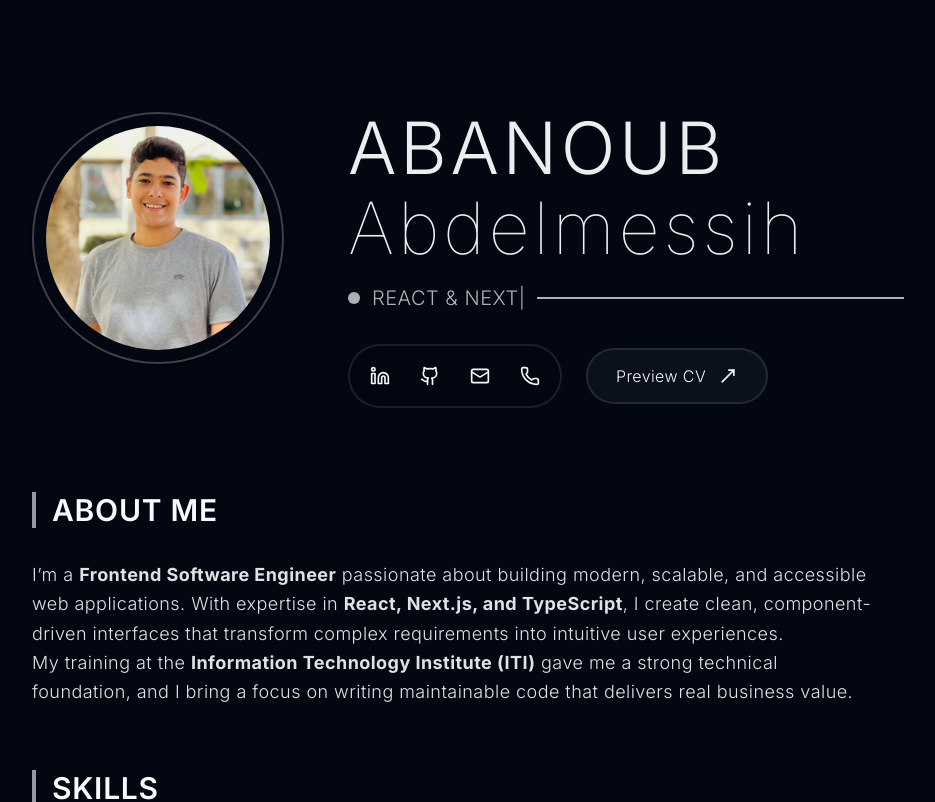
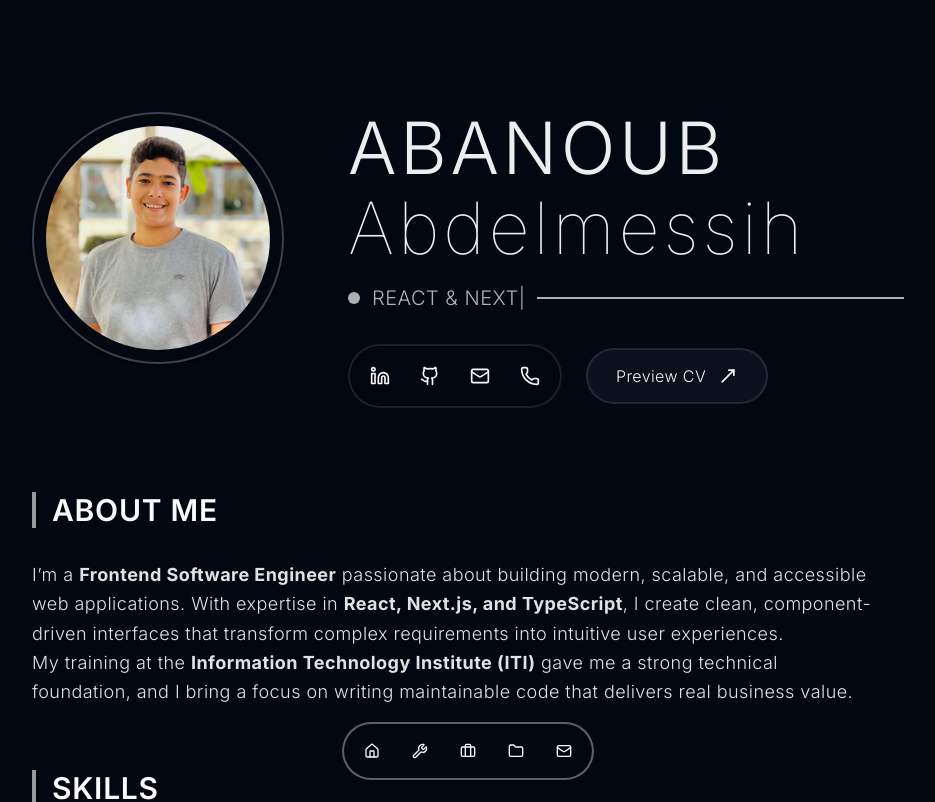
Before and after one commit to abanoub-abdelmessih/Personal-Portfolio, a Next.js app: page / in a window 1280 px wide. Shown: the top 802 px of the page, without its empty margins (172-1107 px from the left). Built offline with nearby package versions, Linux system fonts and the light colour scheme.

Commit message:
add dock

```diff
--- a/package.json
+++ b/package.json
@@ -18,7 +18,7 @@
     "clsx": "^2.1.1",
     "embla-carousel-react": "^8.6.0",
     "lucide-react": "^0.544.0",
-    "motion": "^12.23.22",
+    "motion": "^12.23.24",
     "next": "15.5.4",
     "react": "19.1.0",
     "react-dom": "19.1.0",
--- a/src/app/globals.css
+++ b/src/app/globals.css
@@ -120,6 +120,10 @@
   * {
     @apply border-border outline-ring/50;
   }
+  html {
+    scroll-behavior: smooth;
+    scroll-padding: 50px;
+  }
   body {
     @apply bg-background text-foreground;
   }
--- a/src/app/page.tsx
+++ b/src/app/page.tsx
@@ -1,4 +1,5 @@
 import Contact from "@/components/Contact";
+import { DockComponent } from "@/components/DockComponent";
 import { Footer } from "@/components/Footer";
 import About from "@/sections/About";
 import Experience from "@/sections/Experience";
@@ -19,6 +20,7 @@ export default function Home() {
         <Experience />
         <Projects />
         <Contact />
+        <DockComponent />
       </main>
 
       {/* Footer */}
--- a/src/components/Contact.tsx
+++ b/src/components/Contact.tsx
@@ -115,7 +115,10 @@ function ContactButtons() {
 // --- Main Contact Section ---
 function Contact() {
   return (
-    <section className="border border-secondary flex flex-col items-center justify-center text-center p-8 sm:p-10 lg:p-14 gap-8 rounded-lg">
+    <section
+      id="contact"
+      className="border border-secondary flex flex-col items-center justify-center text-center p-8 sm:p-10 lg:p-14 gap-8 rounded-lg"
+    >
       <SectionDivider icon={<Users size={32} className="text-zinc-200" />} />
 
       <ContactHeader />
--- /dev/null
+++ b/src/components/DockComponent.tsx
@@ -0,0 +1,60 @@
+"use client";
+
+import React from "react";
+import Link from "next/link";
+import { Briefcase, Folder, HomeIcon, Mail, Wrench } from "lucide-react";
+
+import { cn } from "@/lib/utils";
+import { buttonVariants } from "@/components/ui/button";
+import {
+  Tooltip,
+  TooltipContent,
+  TooltipProvider,
+  TooltipTrigger,
+} from "@/components/ui/tooltip";
+import { Dock, DockIcon } from "./ui/dock";
+
+export type IconProps = React.HTMLAttributes<SVGElement>;
+
+const DATA = {
+  navbar: [
+    { href: "#home", icon: HomeIcon, label: "Home" },
+    { href: "#skills", icon: Wrench, label: "Skills" },
+    { href: "#experience", icon: Briefcase, label: "Experience" },
+    { href: "#projects", icon: Folder, label: "Projects" },
+    { href: "#contact", icon: Mail, label: "Contact" },
+  ],
+};
+
+export function DockComponent() {
+  return (
+    <TooltipProvider>
+      <Dock
+        direction="middle"
+        className="fixed inset-x-0 bottom-5 z-10 rounded-full bg-background border-2 border-primary/40"
+      >
+        {DATA.navbar.map((item) => (
+          <DockIcon key={item.label}>
+            <Tooltip>
+              <TooltipTrigger asChild>
+                <Link
+                  href={item.href}
+                  aria-label={item.label}
+                  className={cn(
+                    buttonVariants({ variant: "ghost", size: "icon" }),
+                    "size-12 rounded-full"
+                  )}
+                >
+                  <item.icon className="size-4" />
+                </Link>
+              </TooltipTrigger>
+              <TooltipContent>
+                <p>{item.label}</p>
+              </TooltipContent>
+            </Tooltip>
+          </DockIcon>
+        ))}
+      </Dock>
+    </TooltipProvider>
+  );
+}
--- /dev/null
+++ b/src/components/ui/dock.tsx
@@ -0,0 +1,153 @@
+"use client"
+
+import React, { PropsWithChildren, useRef } from "react"
+import { cva, type VariantProps } from "class-variance-authority"
+import {
+  motion,
+  MotionValue,
+  useMotionValue,
+  useSpring,
+  useTransform,
+} from "motion/react"
+import type { MotionProps } from "motion/react"
+
+import { cn } from "@/lib/utils"
+
+export interface DockProps extends VariantProps<typeof dockVariants> {
+  className?: string
+  iconSize?: number
+  iconMagnification?: number
+  disableMagnification?: boolean
+  iconDistance?: number
+  direction?: "top" | "middle" | "bottom"
+  children: React.ReactNode
+}
+
+const DEFAULT_SIZE = 40
+const DEFAULT_MAGNIFICATION = 60
+const DEFAULT_DISTANCE = 140
+const DEFAULT_DISABLEMAGNIFICATION = false
+
+const dockVariants = cva(
+  "supports-backdrop-blur:bg-white/10 supports-backdrop-blur:dark:bg-black/10 mx-auto mt-8 flex h-[58px] w-max items-center justify-center gap-2 rounded-2xl border p-2 backdrop-blur-md"
+)
+
+const Dock = React.forwardRef<HTMLDivElement, DockProps>(
+  (
+    {
+      className,
+      children,
+      iconSize = DEFAULT_SIZE,
+      iconMagnification = DEFAULT_MAGNIFICATION,
+      disableMagnification = DEFAULT_DISABLEMAGNIFICATION,
+      iconDistance = DEFAULT_DISTANCE,
+      direction = "middle",
+      ...props
+    },
+    ref
+  ) => {
+    const mouseX = useMotionValue(Infinity)
+
+    const renderChildren = () => {
+      return React.Children.map(children, (child) => {
+        if (
+          React.isValidElement<DockIconProps>(child) &&
+          child.type === DockIcon
+        ) {
+          return React.cloneElement(child, {
+            ...child.props,
+            mouseX: mouseX,
+            size: iconSize,
+            magnification: iconMagnification,
+            disableMagnification: disableMagnification,
+            distance: iconDistance,
+          })
+        }
+        return child
+      })
+    }
+
+    return (
+      <motion.div
+        ref={ref}
+        onMouseMove={(e) => mouseX.set(e.pageX)}
+        onMouseLeave={() => mouseX.set(Infinity)}
+        {...props}
+        className={cn(dockVariants({ className }), {
+          "items-start": direction === "top",
+          "items-center": direction === "middle",
+          "items-end": direction === "bottom",
+        })}
+      >
+        {renderChildren()}
+      </motion.div>
+    )
+  }
+)
+
+Dock.displayName = "Dock"
+
+export interface DockIconProps
+  extends Omit<MotionProps & React.HTMLAttributes<HTMLDivElement>, "children"> {
+  size?: number
+  magnification?: number
+  disableMagnification?: boolean
+  distance?: number
+  mouseX?: MotionValue<number>
+  className?: string
+  children?: React.ReactNode
+  props?: PropsWithChildren
+}
+
+const DockIcon = ({
+  size = DEFAULT_SIZE,
+  magnification = DEFAULT_MAGNIFICATION,
+  disableMagnification,
+  distance = DEFAULT_DISTANCE,
+  mouseX,
+  className,
+  children,
+  ...props
+}: DockIconProps) => {
+  const ref = useRef<HTMLDivElement>(null)
+  const padding = Math.max(6, size * 0.2)
+  const defaultMouseX = useMotionValue(Infinity)
+
+  const distanceCalc = useTransform(mouseX ?? defaultMouseX, (val: number) => {
+    const bounds = ref.current?.getBoundingClientRect() ?? { x: 0, width: 0 }
+    return val - bounds.x - bounds.width / 2
+  })
+
+  const targetSize = disableMagnification ? size : magnification
+
+  const sizeTransform = useTransform(
+    distanceCalc,
+    [-distance, 0, distance],
+    [size, targetSize, size]
+  )
+
+  const scaleSize = useSpring(sizeTransform, {
+    mass: 0.1,
+    stiffness: 150,
+    damping: 12,
+  })
+
+  return (
+    <motion.div
+      ref={ref}
+      style={{ width: scaleSize, height: scaleSize, padding }}
+      className={cn(
+        "flex aspect-square cursor-pointer items-center justify-center rounded-full",
+        disableMagnification && "hover:bg-muted-foreground transition-colors",
+        className
+      )}
+      {...props}
+    >
+      <div>{children}</div>
+    </motion.div>
+  )
+}
+
+DockIcon.displayName = "DockIcon"
+
+export { Dock, DockIcon, dockVariants }
--- a/src/sections/Experience.tsx
+++ b/src/sections/Experience.tsx
@@ -4,7 +4,7 @@ import { WorkExperienceData } from "@/data/data";
 
 function Experience() {
   return (
-    <section>
+    <section id="experience">
       {/* Experience Header */}
       <Heading title="Experience" />
 
--- a/src/sections/Hero.tsx
+++ b/src/sections/Hero.tsx
@@ -9,7 +9,10 @@ import { TypeAnimation } from "react-type-animation";
 
 function Hero() {
   return (
-    <header className="flex flex-col md:flex-row gap-10 lg:gap-16 items-center md:items-start">
+    <header
+      id="#home"
+      className="flex flex-col md:flex-row gap-10 lg:gap-16 items-center md:items-start"
+    >
       <HeroImage />
       <div className="space-y-8 md:grow">
         <HeroText />
--- a/src/sections/Projects.tsx
+++ b/src/sections/Projects.tsx
@@ -5,7 +5,7 @@ import Link from "next/link";
 
 function Projects() {
   return (
-    <section>
+    <section id="projects">
       {/* Projects Header */}
       <Heading title="Projects">
         <Link
--- a/src/sections/Skills.tsx
+++ b/src/sections/Skills.tsx
@@ -3,7 +3,7 @@ import { SkillsData } from "@/data/data";
 
 function Skills() {
   return (
-    <section>
+    <section id="skills">
       {/* Skills Title */}
       <Heading title="Skills" />
 
```
Also changed, not shown: 1 other file (tests, documents, lock files or other folders).
